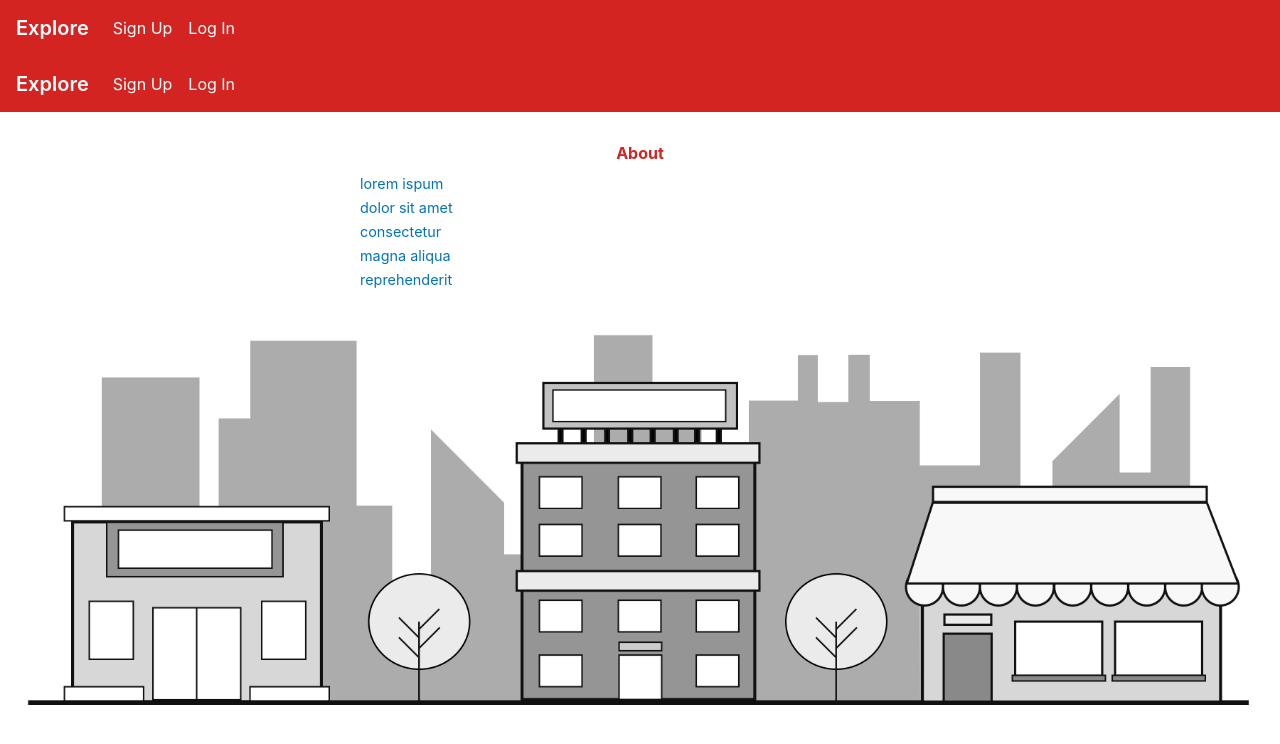
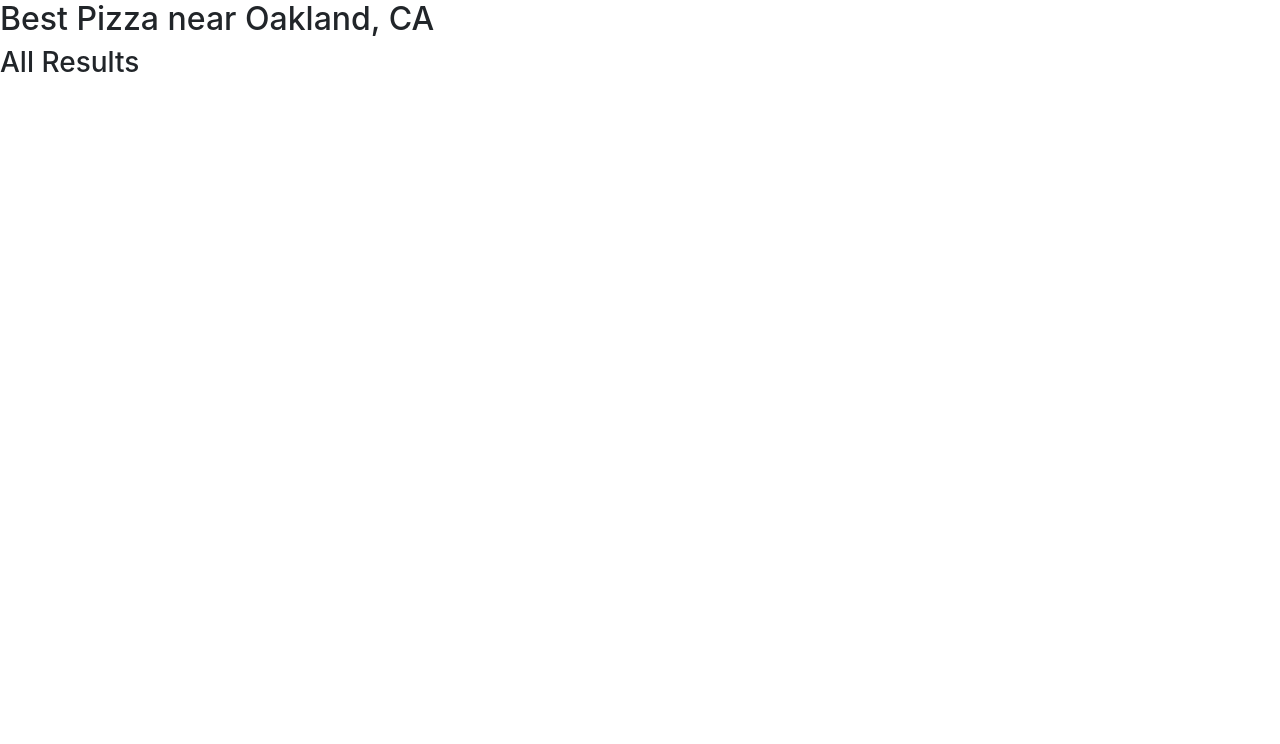
Before and after one commit to Guillermo-Martin/yelp-clone, a React (Create React App) app in the folder client/: page /search/1 in a window 1280 px wide. Shown: the top 744 px of the page. Built offline with nearby package versions, Linux system fonts and the light colour scheme.

Commit message:
Create 'SearchResultsPage' component

```diff
--- a/client/src/App.js
+++ b/client/src/App.js
@@ -6,6 +6,7 @@ import TopNavbar from "./components/TopNavbar";
 import Footer from "./components/Footer";
 import LogInPage from "./components/LogInPage";
 import SignUpPage from "./components/SignUpPage";
+import SearchResultsPage from "./components/SearchResultsPage";
 import { BrowserRouter as Router, Route, Switch } from "react-router-dom";
 
 
@@ -14,17 +15,18 @@ function App() {
     <div>
       <Router>
         <ScrollToTop />
-        <TopNavbar />
+        {/* <TopNavbar /> */}
 
         <Switch>
           <Route exact path="/" component={HomePage} />
           <Route exact path="/details" component={DetailsPage} />
           <Route exact path="/login" component={LogInPage} />
           <Route exact path="/signup" component={SignUpPage} />
-          <TopNavbar />
+          <Route exact path="/search/:searchInput" component={SearchResultsPage} />
+          {/* <TopNavbar /> */}
         </Switch>
 
-        <Footer />
+        {/* <Footer /> */}
       </Router>
     </div>
   );
--- /dev/null
+++ b/client/src/components/SearchResultsPage/index.js
@@ -0,0 +1,14 @@
+import React from "react";
+
+function SearchResultsPage() {
+  return (
+    <div>
+      <h2>Best Pizza near Oakland, CA</h2>
+      <h3>All Results</h3>
+      {/* Put search results here */}
+
+    </div>
+  );
+}
+
+export default SearchResultsPage;
```
